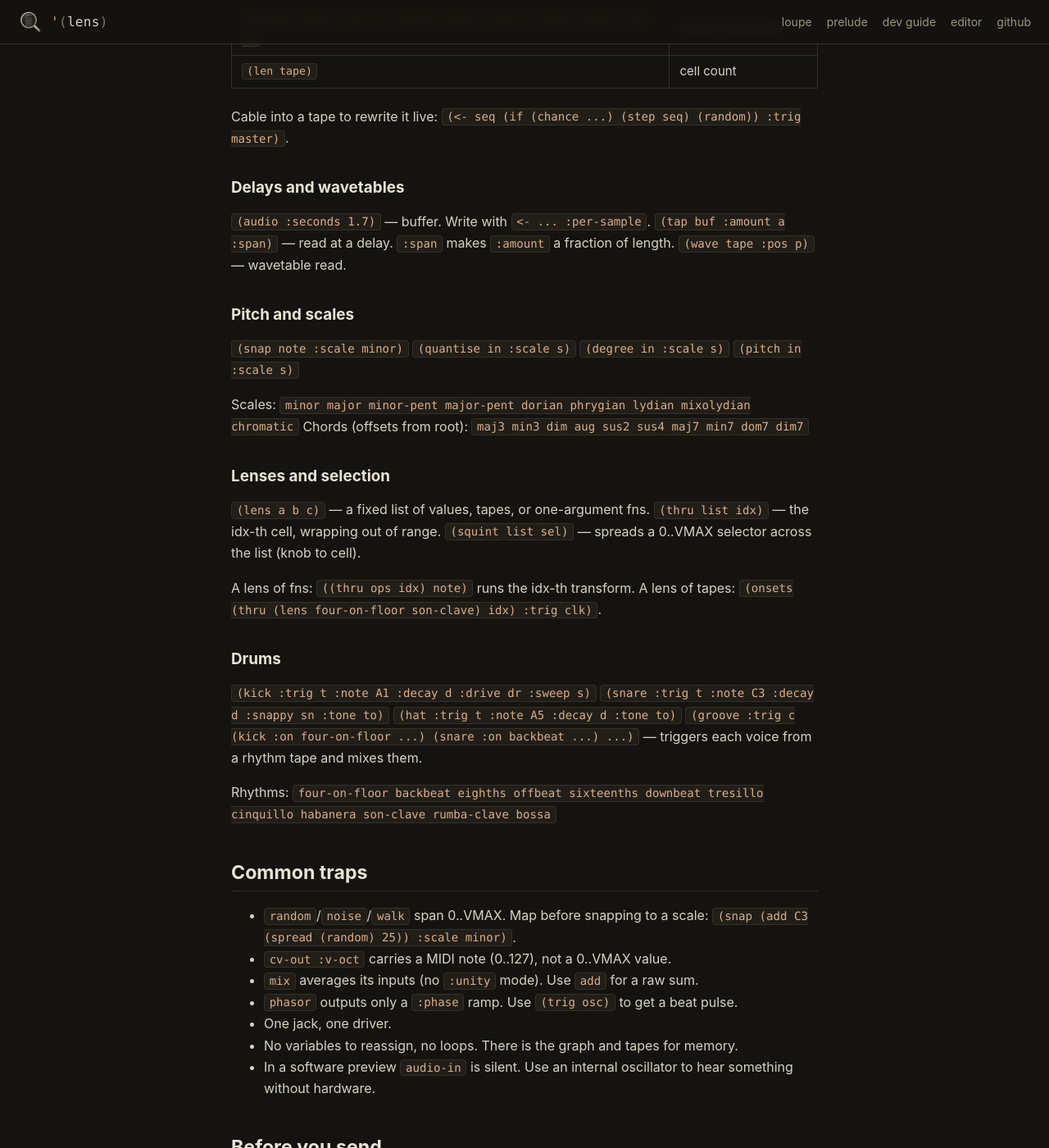
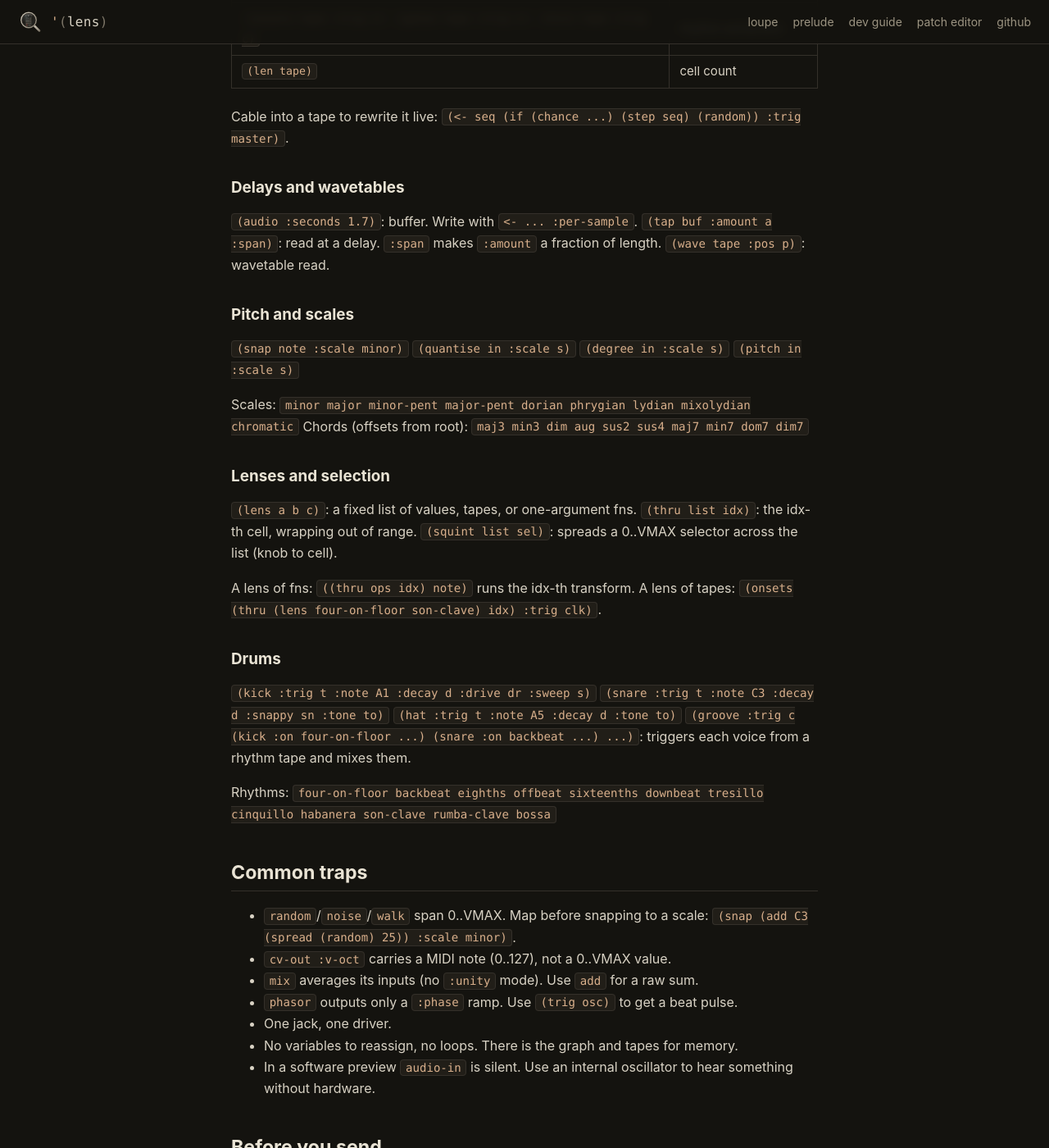
Before and after one commit to grsr/lens, a Jekyll site: the page built from docs/loupe-for-agents.md, in a window 1280 px wide and 1400 px high, scrolled down 4550 px. Shown: the whole window at 82% size. Built offline with Jekyll 4.4.1, drawn with Linux system fonts in a browser that asks for light colours; our own code applies the rules of GitHub Pages for plain Markdown files; some of the changed text lies outside the part shown.

Commit message:
name web tool 'patch editor' + strip em dashes from docs/editor/compiler

```diff
--- a/_layouts/default.html
+++ b/_layouts/default.html
@@ -105,7 +105,7 @@
       <a href="{{ '/docs/loupe.html' | relative_url }}">loupe</a>
       <a href="{{ '/docs/prelude.html' | relative_url }}">prelude</a>
       <a href="{{ '/docs/developer_guide.html' | relative_url }}">dev guide</a>
-      <a href="{{ '/web/' | relative_url }}">editor</a>
+      <a href="{{ '/web/' | relative_url }}">patch editor</a>
       <a href="https://github.com/grsr/lens">github</a>
     </nav>
   </header>
--- a/compiler/op-table.js
+++ b/compiler/op-table.js
@@ -1,5 +1,5 @@
 'use strict';
-// op-table.js — single source of truth for op->kernel wiring.
+// op-table.js: single source of truth for op->kernel wiring.
 // Each row: { kernel?, inputs:[{kw,default,aliases?}], param0?:[{kw,shift,width,default?}] }
 // inputs in slot order (in0, in1, ...). param0 fields are STRUCTURAL numeric params only.
 
--- a/compiler/snapshot.js
+++ b/compiler/snapshot.js
@@ -112,7 +112,7 @@ function encode(scheduled, graph) {
     const lines = scheduled.violations.map(v =>
       `  slot ${v.slot} field "${v.field}" (kind: ${v.kind}, other: ${v.otherSlot})`
     ).join('\n');
-    throw new Error(`single-writer violation(s) — cannot encode dual-core snapshot:\n${lines}`);
+    throw new Error(`single-writer violation(s): cannot encode dual-core snapshot:\n${lines}`);
   }
 
   const slotMap = new Map(graph.slots.map(s => [s.id, s]));
--- a/docs/loupe-for-agents.md
+++ b/docs/loupe-for-agents.md
@@ -92,7 +92,7 @@ See docs/loupe.md for the full reference. Essential forms:
 `(add a b)` `(sub a b)` `(mul a b)` `(div a n)` `(mod a n)` `(spread in n)`
 `(invert in)` `(shift in by)` `(mask in m)` `(bit in n)`
 `(and a b)` `(or a b)` `(xor a b)` `(not x)`
-`(gt a b)` `(lt a b)` `(eq a b)` `(ne a b)` — return 0 or VMAX
+`(gt a b)` `(lt a b)` `(eq a b)` `(ne a b)`: return 0 or VMAX
 `(if cond then else)` `(max a b)` `(min a b)` `(abs x)` `(rect x)` `(window a lo hi)`
 
 ### Oscillators and noise
@@ -138,9 +138,9 @@ A slow oscillator is an LFO. `(triangle :rate (knob :y))` is a gentle modulator.
 
 ### Randomness
 
-`(random :trig c)` — 0..VMAX per tick. Map before use: `(add C3 (spread (random) 25))`.
-`(chance p :trig c)` — true with probability `p` (0..VMAX) per tick.
-`(walk :step s :trig c)` — random walk.
+`(random :trig c)`: 0..VMAX per tick. Map before use: `(add C3 (spread (random) 25))`.
+`(chance p :trig c)`: true with probability `p` (0..VMAX) per tick.
+`(walk :step s :trig c)`: random walk.
 
 ### Tapes and sequencing
 
@@ -156,9 +156,9 @@ Cable into a tape to rewrite it live: `(<- seq (if (chance ...) (step seq) (rand
 
 ### Delays and wavetables
 
-`(audio :seconds 1.7)` — buffer. Write with `<- ... :per-sample`.
-`(tap buf :amount a :span)` — read at a delay. `:span` makes `:amount` a fraction of length.
-`(wave tape :pos p)` — wavetable read.
+`(audio :seconds 1.7)`: buffer. Write with `<- ... :per-sample`.
+`(tap buf :amount a :span)`: read at a delay. `:span` makes `:amount` a fraction of length.
+`(wave tape :pos p)`: wavetable read.
 
 ### Pitch and scales
 
@@ -169,9 +169,9 @@ Chords (offsets from root): `maj3 min3 dim aug sus2 sus4 maj7 min7 dom7 dim7`
 
 ### Lenses and selection
 
-`(lens a b c)` — a fixed list of values, tapes, or one-argument fns.
-`(thru list idx)` — the idx-th cell, wrapping out of range.
-`(squint list sel)` — spreads a 0..VMAX selector across the list (knob to cell).
+`(lens a b c)`: a fixed list of values, tapes, or one-argument fns.
+`(thru list idx)`: the idx-th cell, wrapping out of range.
+`(squint list sel)`: spreads a 0..VMAX selector across the list (knob to cell).
 
 A lens of fns: `((thru ops idx) note)` runs the idx-th transform.
 A lens of tapes: `(onsets (thru (lens four-on-floor son-clave) idx) :trig clk)`.
@@ -181,7 +181,7 @@ A lens of tapes: `(onsets (thru (lens four-on-floor son-clave) idx) :trig clk)`.
 `(kick :trig t :note A1 :decay d :drive dr :sweep s)`
 `(snare :trig t :note C3 :decay d :snappy sn :tone to)`
 `(hat :trig t :note A5 :decay d :tone to)`
-`(groove :trig c (kick :on four-on-floor ...) (snare :on backbeat ...) ...)` — triggers each voice from a rhythm tape and mixes them.
+`(groove :trig c (kick :on four-on-floor ...) (snare :on backbeat ...) ...)`: triggers each voice from a rhythm tape and mixes them.
 
 Rhythms: `four-on-floor backbeat eighths offbeat sixteenths downbeat tresillo cinquillo habanera son-clave rumba-clave bossa`
 
--- a/tools/build_web.js
+++ b/tools/build_web.js
@@ -1,5 +1,5 @@
 #!/usr/bin/env node
-// tools/build_web.js — assemble compiler modules + example patches + web/app.js
+// tools/build_web.js: assemble compiler modules + example patches + web/app.js
 // into a single-file HTML bundle at web/lens.html.
 // WebMIDI requires a secure context (https or localhost).
 //
@@ -13,7 +13,7 @@ const ROOT   = path.join(__dirname, "..");
 const LENS = ROOT;
 const readSrc = (f) => fs.readFileSync(f, "utf8").replace(/^#![^\n]*\n/, "");
 
-// Lens compiler modules — order matters: each require must resolve against an earlier def.
+// Lens compiler modules, order matters: each require must resolve against an earlier def.
 const MODULES = [
   "compiler/reader.js",
   "compiler/expander.js",
@@ -147,7 +147,7 @@ const starter = examples["hello"];
 const html = `<!doctype html>
 <meta charset="utf-8">
 <meta name="viewport" content="width=device-width, initial-scale=1">
-<title>'(lens) · patch loader</title>
+<title>'(lens) · patch editor</title>
 <link rel="icon" href="lens-logo.svg">
 <style>
   html { background: #14130f; }
--- a/web/app.js
+++ b/web/app.js
@@ -1,4 +1,4 @@
-// web/app.js — Lens patch loader UI.
+// web/app.js: Lens patch editor UI.
 // Inlined by tools/build_web.js after the bundled compiler (global `Lens`)
 // and embedded example patches (global `EXAMPLES`).
 // Requires a secure context for WebMIDI (https or localhost).
@@ -140,7 +140,7 @@ async function saveToCard() {
     midiOut.send([...Lens.frame(Lens.CMD.SAVE_STATE)]);
     const m = await recv(3000);
     if (m.cmd !== Lens.CMD.ACK) throw new Error("save refused");
-    say("saved · card is rebooting — reconnect in a moment", "ok");
+    say("saved · card is rebooting, reconnect in a moment", "ok");
     btnConnect.textContent = "connect"; midiOut = midiIn = null;
   } catch (e) { say(e.message, "err"); }
   refresh();
```
Also changed, not shown: compiler/scheduler.js (+5 -5 lines), docs/loupe.md (+11 -11 lines), web/index.html (+10 -10 lines), web/lens.html (+10 -10 lines).
